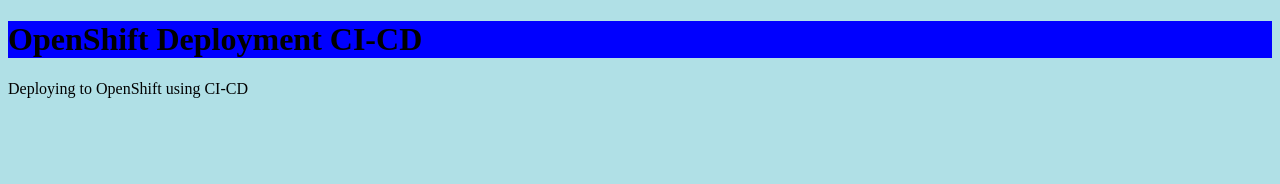
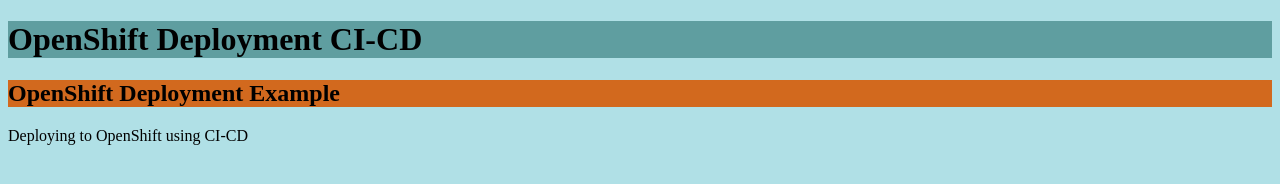
Before and after one commit to kaushik74/openshift-deployment-test, a plain HTML site: page index.html in a window 1280 px wide. Drawn offline with Linux system fonts and the light colour scheme.

Commit message:
aded header2 and bg color

```diff
--- a/index.html
+++ b/index.html
@@ -2,7 +2,8 @@
 <html>
 <body style="background-color:powderblue;">
 
-<h1 style="background-color: blue;">OpenShift Deployment CI-CD</h1>
+<h1 style="background-color:cadetblue;">OpenShift Deployment CI-CD</h1>
+<h2 style="background-color:chocolate;">OpenShift Deployment Example</h2>
 
 <p><color >Deploying to OpenShift using CI-CD</color> </p>
 
```
